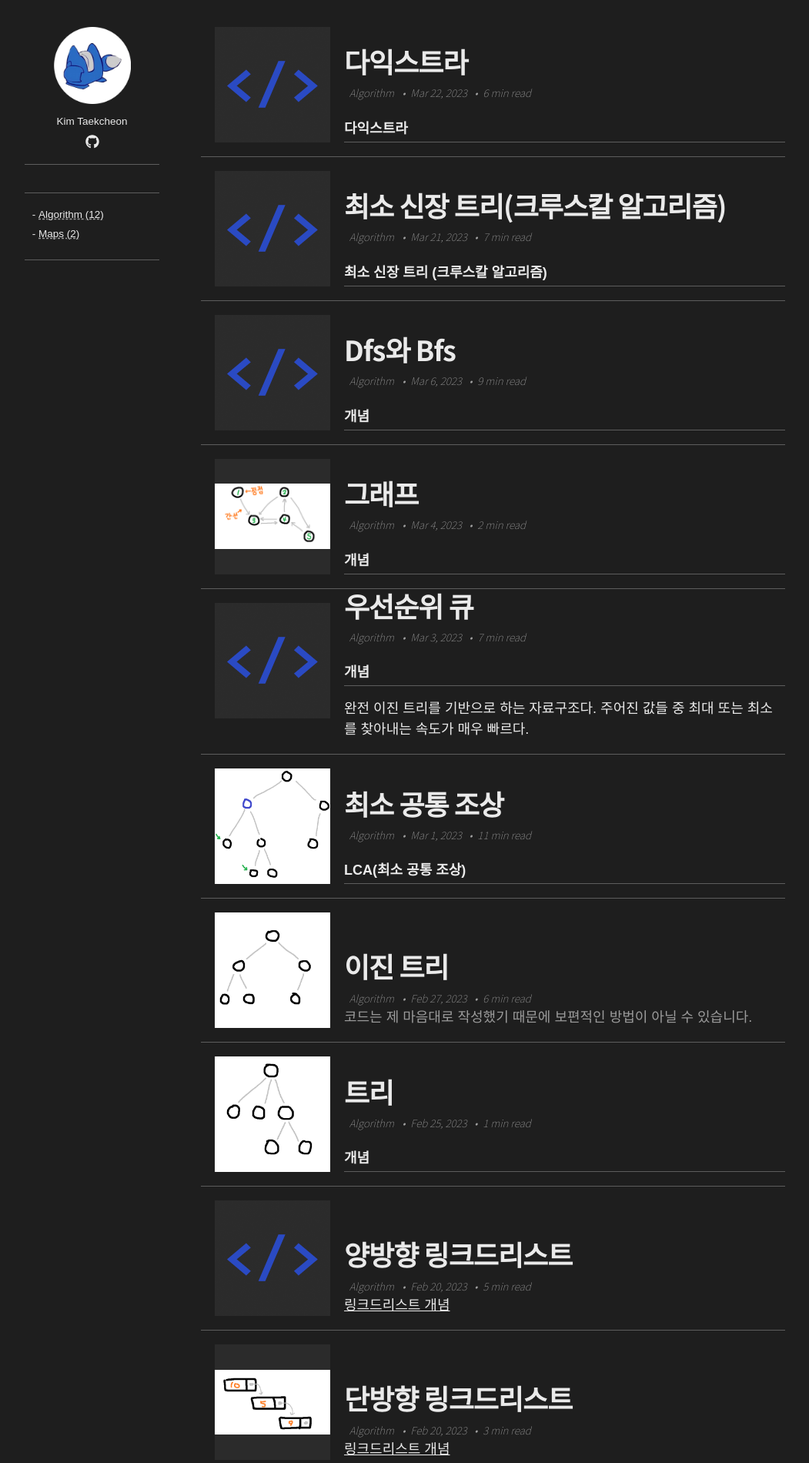
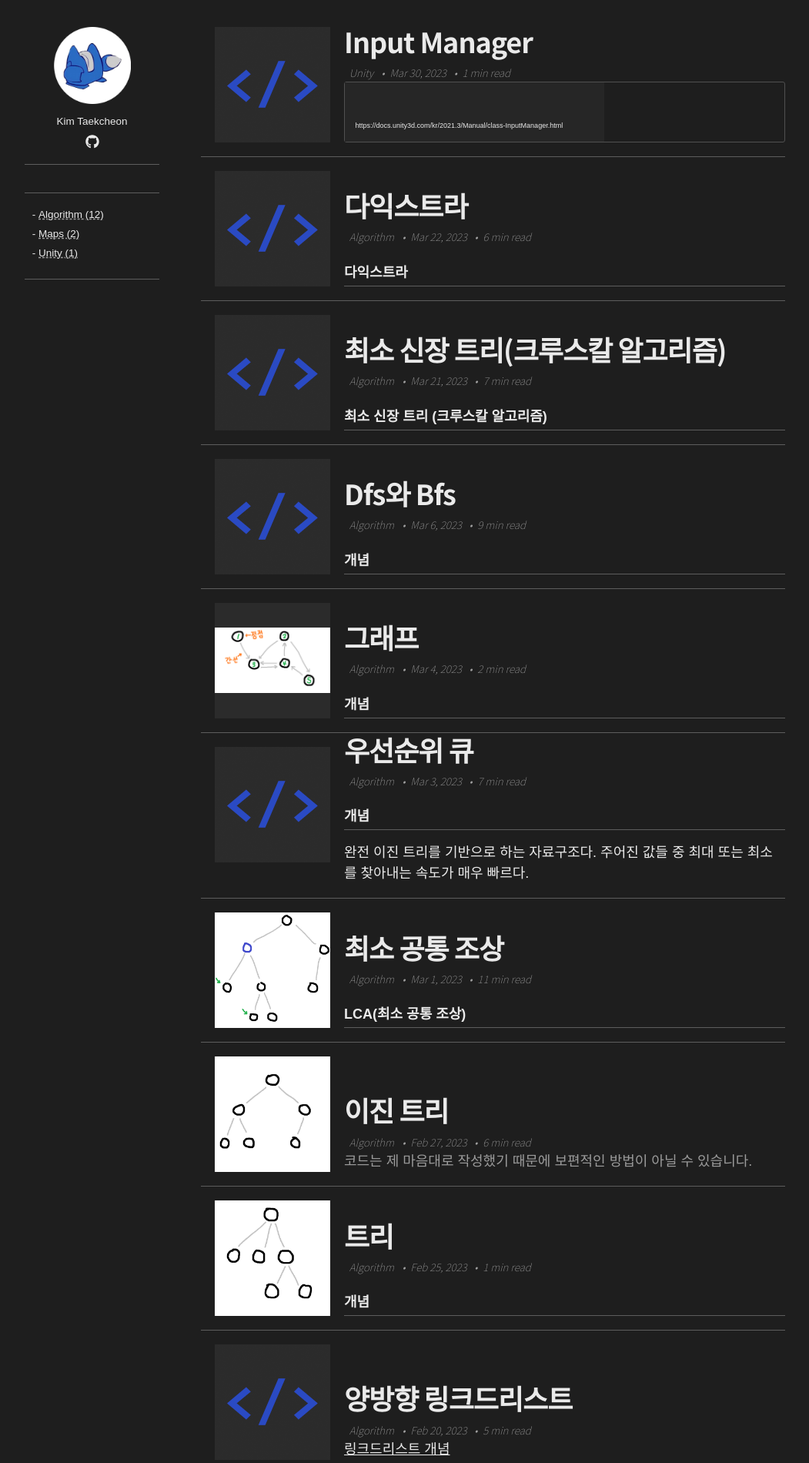
Before and after one commit to 10cheon00/-deprecated-10cheon00.github.io, a Jekyll site: the page built from index.md, in a window 1280 px wide. Shown: the part 400-2300 px from the top of the page at 77% size, without its empty margins (114-1165 px from the left). Built offline with Jekyll 4.4.1, drawn with Linux system fonts in a browser that asks for light colours; nearby versions of some CDN libraries; the list of posts is cut into pages by our own code.

Commit message:
feat: create embed-bookmark module

````diff
--- /dev/null
+++ b/_posts/2023-03-30-Input-Manager.md
@@ -0,0 +1,43 @@
+---
+layout: post
+categories: Unity
+published_at: Thu Mar 30 2023 18:50:20 GMT+0900
+---
+
+{% include embed-bookmark.html url = "https://docs.unity3d.com/kr/2021.3/Manual/class-InputManager.html" %}
+
+
+# Input Manager
+
+유니티에서 입력을 담당하는 매니저다.
+
+새로운 입력 축을 생성하려면 Input Manager를 이용하면 된다.
+
+## 입력의 종류
+
+* **Key** : <span class="green">키보드</span>로부터 받는 입력.
+* **Button** : <span class="green">컨트롤러</span>로부터 받는 입력.
+* **Virtual Axis** : 가상의 입력 축, 버튼이나 키를 이용해 컨트롤을 하면 이 축은 항상 `[-1, 1]` 범위 내에서 값을 반환한다.
+
+## Virtual Axes
+
+프로젝트를 생성하면 기본으로 몇 개의 입력 축들이 만들어져 있다. wasd나 마우스, 조이스틱 같은 입력들은 대부분의 프로젝트에서 필수적으로 입력을 받아야 하기 때문이다.
+
+항상 `[-1, 1]`사이의 값을 반환하지만 몇몇 키들이나 버튼들은 -1, 0, 1중 하나만을 반환한다.
+
+# 예시
+
+```csharp
+Input.GetAxis("Mouse X"); // 마우스의 좌우 움직임
+Input.GetKey("space"); // space키를 누르고 있는가?
+Input.GetKeyDown("W"); // ??
+Input.GetButtonDown("Fire1"); // Fire1로 지정된 키가 눌렸는가?
+```
+
+주의할 점은 `Input.GetKeyDown`과 `Input.GetKey`가 비슷해보인다는 거다.
+
+공식 문서를 읽어보면 `Input.GetKey`은 유저가 키를 누르고 있는 동안 `true`를 반환한다.
+
+반면 `Input.GetKeyDown`은 **<span class="orange">유저가 처음 키를 누르는 프레임</span>**에만 `true`이고, **<span class="orange">키를 뗐다가 다시 누르기 전까지</span>**는 `false`를 반환한다.
+
+`Input.GetButton`과 `Input.GetButtonDown`도 똑같이 생각할 수 있다.
--- a/_sass/custom.scss
+++ b/_sass/custom.scss
@@ -10,3 +10,4 @@
 @import "custom/syntax-highlighter";
 @import "custom/navigation";
 @import "custom/giscus";
+@import "custom/embed-bookmark";
--- /dev/null
+++ b/_sass/custom/_embed-bookmark.scss
@@ -0,0 +1,45 @@
+.embed-bookmark {
+  border-radius: 3px;
+  border: 1px solid #505050;
+  margin-bottom: 16px;
+  display: flex;
+
+  .bookmark-preview {
+    display: inline-block;
+    flex-grow: 1;
+    padding: 0.75em;
+    background-color: #262626;
+
+    * {
+      white-space: normal;
+      overflow: hidden;
+      text-overflow: ellipsis;
+    }
+
+    .bookmark-content {
+      height: 1.75rem;
+      font-size: 0.5em;
+      color: #505050;
+      margin-bottom: 0.5em;
+    }
+
+    .bookmark-url {
+      font-size: 0.5em;
+    }
+  }
+
+  .bookmark-image {
+    display: none;
+  }
+
+  @include breakpoint($medium){
+    .bookmark-image {
+      display: inline-block;
+      min-width: 13em;
+      // background-image: url("https://unity3d.com/files/images/ogimg.jpg");
+      background-repeat: no-repeat;
+      background-position: center;
+      background-size: cover;
+    }
+  }
+}
````
Also changed, not shown: _includes/embed-bookmark.html (added, +20 -0 lines).
